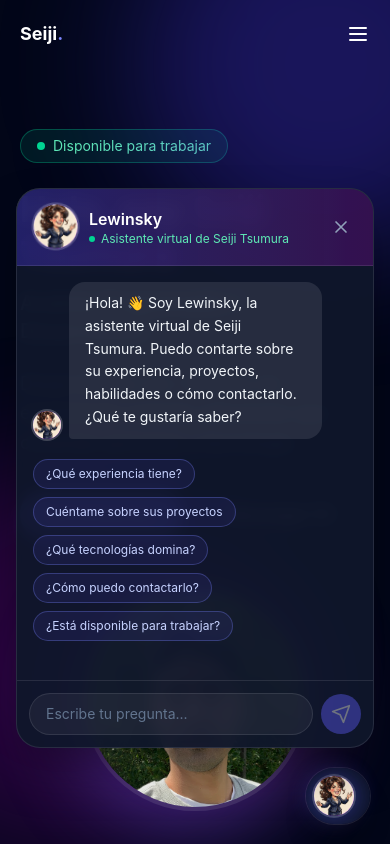
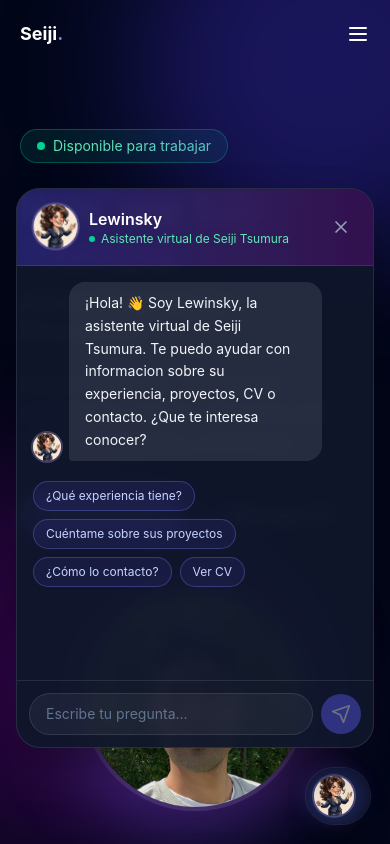
Before and after one commit to seiji142/portfolio, a React (Vite) app in the folder project/portfolio-ai-chat/: page / in a window 390 px wide. Both pictures are taken after a click on the button 338 px from the left and 796 px from the top of the page. Shown: the top 844 px of the page. Built offline with nearby package versions, Linux system fonts and the light colour scheme.

Commit message:
Add MCP analysis docs and improve portfolio accessibility

```diff
--- a/project/portfolio-ai-chat/index.html
+++ b/project/portfolio-ai-chat/index.html
@@ -1,10 +1,10 @@
 <!doctype html>
-<html lang="en">
+  <html lang="es">
   <head>
     <meta charset="UTF-8" />
     <meta name="viewport" content="width=device-width, initial-scale=1.0" />
     <meta name="description" content="Portafolio profesional - proyectos, experiencia y habilidades." />
-    <title>Mi Portafolio | Desarrollador</title>
+    <title>Seiji Tsumura | Desarrollador</title>
   </head>
   <body>
     <div id="root"></div>
--- a/project/portfolio-ai-chat/src/components/About.tsx
+++ b/project/portfolio-ai-chat/src/components/About.tsx
@@ -14,7 +14,7 @@ export default function About() {
         <p className="text-lg leading-relaxed text-slate-400">
           {profile.sobreMi}
         </p>
-        <div className="grid grid-cols-3 gap-4">
+        <div className="grid grid-cols-1 sm:grid-cols-3 gap-4">
           {stats.map((s) => (
             <div
               key={s.label}
--- a/project/portfolio-ai-chat/src/components/ChatBot.tsx
+++ b/project/portfolio-ai-chat/src/components/ChatBot.tsx
@@ -201,6 +201,7 @@ export default function ChatBot() {
               value={input}
               onChange={(e) => setInput(e.target.value)}
               placeholder="Escribe tu pregunta..."
+              aria-label="Escribe tu pregunta"
               className="flex-1 rounded-full border border-white/10 bg-white/5 px-4 py-2.5 text-sm text-white placeholder:text-slate-500 focus:border-indigo-400/50 focus:outline-none"
             />
             <button
--- a/project/portfolio-ai-chat/src/components/Experience.tsx
+++ b/project/portfolio-ai-chat/src/components/Experience.tsx
@@ -12,7 +12,7 @@ export default function Experience() {
                 item.tipo === "trabajo" ? "bg-indigo-500" : "bg-fuchsia-500"
               }`}
             >
-              <span className="text-xs">
+              <span className="text-xs" aria-hidden="true">
                 {item.tipo === "trabajo" ? "💼" : "🎓"}
               </span>
             </span>
--- a/project/portfolio-ai-chat/src/components/Skills.tsx
+++ b/project/portfolio-ai-chat/src/components/Skills.tsx
@@ -20,7 +20,14 @@ export default function Skills() {
                     <span className="text-slate-300">{s.nombre}</span>
                     <span className="text-slate-500">{s.nivel}%</span>
                   </div>
-                  <div className="h-2 w-full overflow-hidden rounded-full bg-white/10">
+                  <div
+                    className="h-2 w-full overflow-hidden rounded-full bg-white/10"
+                    role="progressbar"
+                    aria-valuenow={s.nivel}
+                    aria-valuemin={0}
+                    aria-valuemax={100}
+                    aria-label={`${s.nombre} ${s.nivel}%`}
+                  >
                     <div
                       className="h-full rounded-full bg-gradient-to-r from-indigo-500 to-fuchsia-500"
                       style={{ width: `${s.nivel}%` }}
--- a/project/portfolio-ai-chat/src/data/portfolio.ts
+++ b/project/portfolio-ai-chat/src/data/portfolio.ts
@@ -35,13 +35,12 @@ export const assistant = {
   nombre: "Lewinsky", // el nombre de tu asistente virtual
   avatarUrl: "/images/assistant-mony-01.jpg",
   mensajeBienvenida:
-    "¡Hola! 👋 Soy Lewinsky, la asistente virtual de {nombre}. Puedo contarte sobre su experiencia, proyectos, habilidades o cómo contactarlo. ¿Qué te gustaría saber?",
+    "¡Hola! 👋 Soy Lewinsky, la asistente virtual de {nombre}. Te puedo ayudar con informacion sobre su experiencia, proyectos, CV o contacto. ¿Que te interesa conocer?",
   sugerencias: [
     "¿Qué experiencia tiene?",
     "Cuéntame sobre sus proyectos",
-    "¿Qué tecnologías domina?",
-    "¿Cómo puedo contactarlo?",
-    "¿Está disponible para trabajar?",
+    "¿Cómo lo contacto?",
+    "Ver CV",
   ],
 };
 
```
Also changed, not shown: 5 other files (tests, documents, lock files or other folders).
